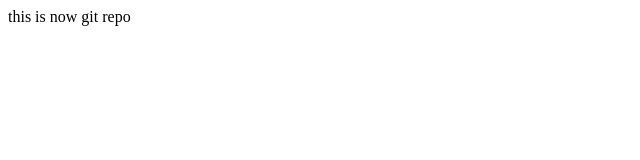
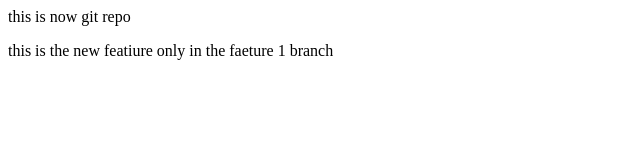
Before and after one commit to shiiikha08/localrepo, a plain HTML site: page index.html in a window 1280 px wide. Shown: the whole page, without its empty margins (0-640 px from the left). Drawn offline with Linux system fonts and the light colour scheme.

Commit message:
new features in feature1 branch

```diff
--- a/index.html
+++ b/index.html
@@ -1 +1,2 @@
 <p> this is now git repo</p>
+<p> this is the new featiure only in the faeture 1 branch</p>
```
